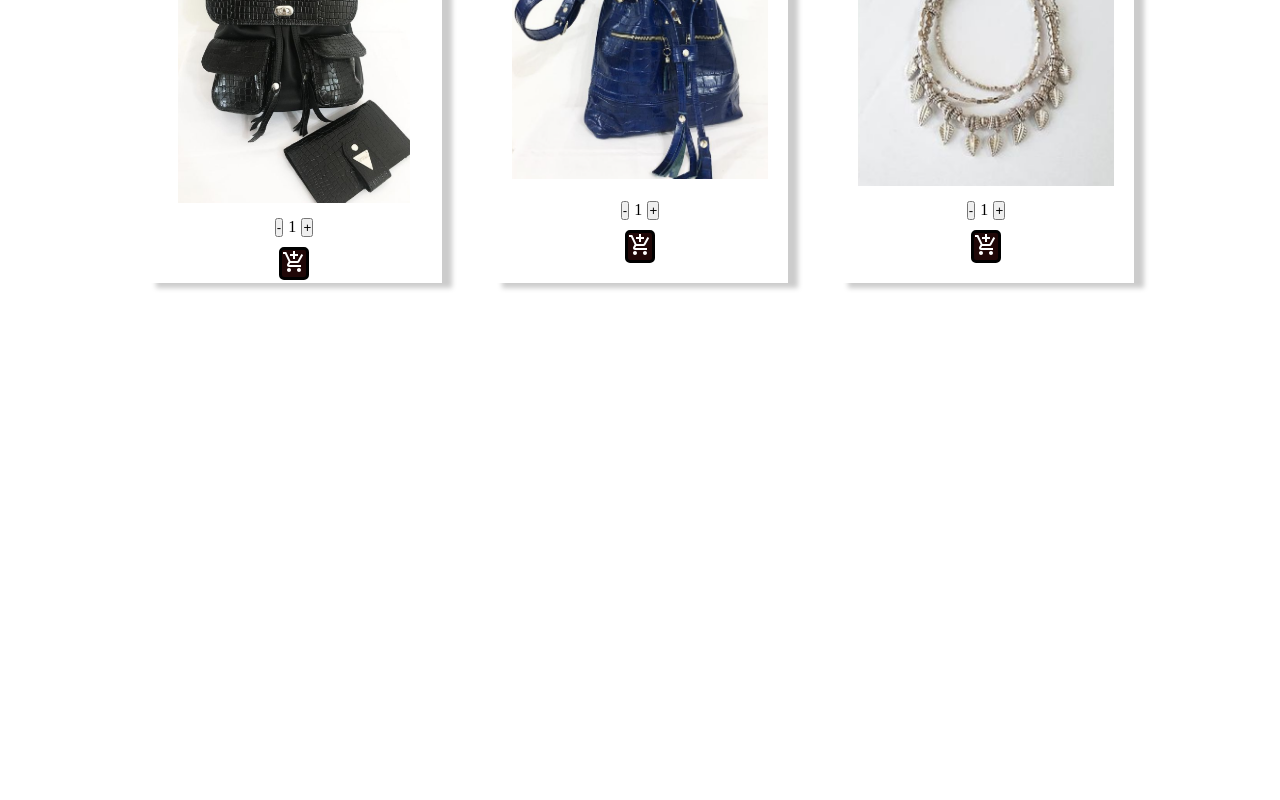
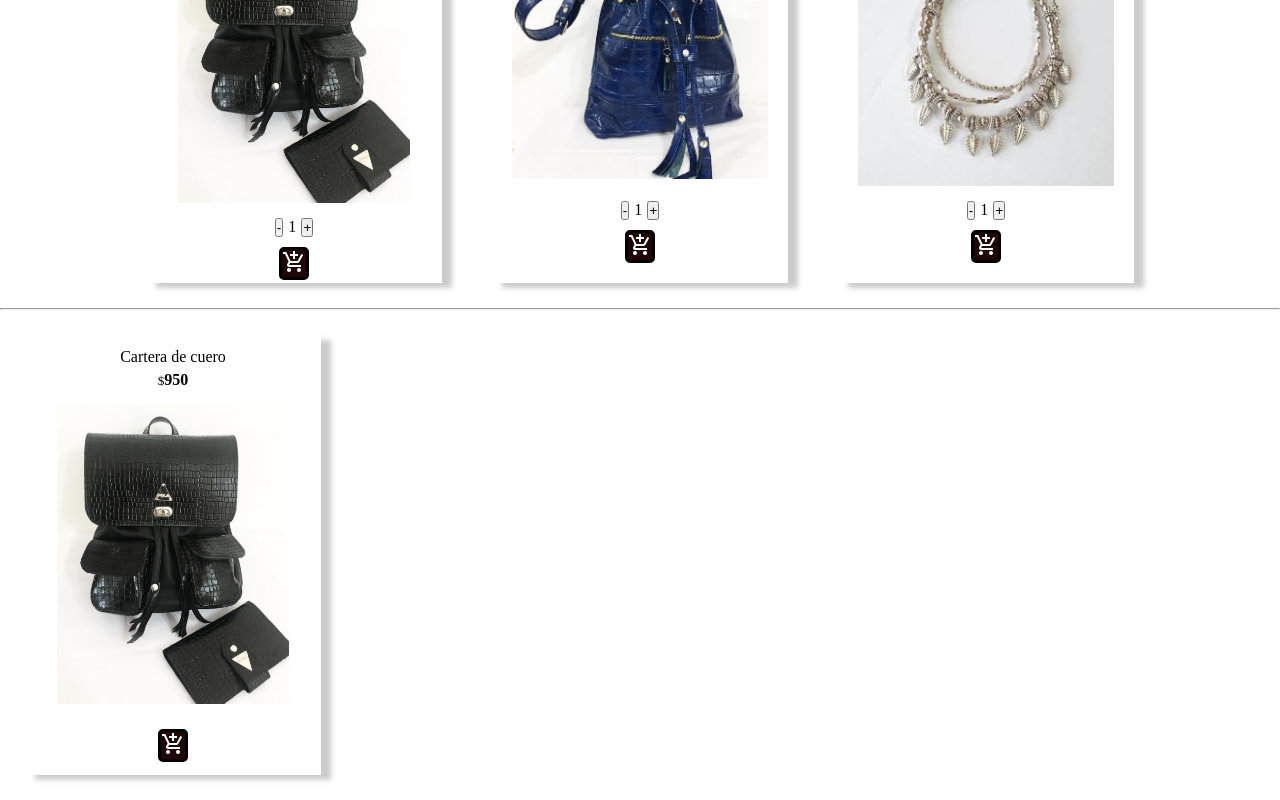
Before and after one commit to lucasbonacci/Ecommerce-pola-coderhouse, a React (Create React App) app: page /itemDetail/1 in a window 1280 px wide. Shown: the part 1847-2647 px from the top of the page. Before the commit the page ends 2155 px from the top, so only its background shows below. Built offline with nearby package versions, Linux system fonts and the light colour scheme.

Commit message:
desafio 6

```diff
--- a/src/componentes/App.js
+++ b/src/componentes/App.js
@@ -2,12 +2,15 @@ import React from 'react'
 import Header from './Header'
 import Principal from './Principal'
 import './App.css'
+import ItemDetailContainer from './ItemDetailContainer'
 
 
 const App = () =>{
     return (<main>
         <Header/>
         <Principal/>
+        <hr/>
+        <ItemDetailContainer/>
     </main>)
 }
 
--- /dev/null
+++ b/src/componentes/ItemDetail.js
@@ -0,0 +1,25 @@
+import React from 'react'
+import './Producto.css'
+import AddShoppingCartIcon from '@material-ui/icons/AddShoppingCart';
+
+const ItemDetail = ({nombre, precio, img,descripcion}) => {
+    return (
+        <div>
+            <div className='producto'>
+            <div className='producto__info'>
+                <p> {nombre}</p>
+                <p className='producto__precio'>
+                    <small>$</small>
+                    <strong>{precio}</strong>
+                </p>
+            </div>
+            <img
+            src={img}
+            alt='Cartera de cuero negra'/>
+            <button> < AddShoppingCartIcon/></button>
+        </div>
+        </div>
+    )
+}
+
+export default ItemDetail
--- /dev/null
+++ b/src/componentes/ItemDetailContainer.js
@@ -0,0 +1,25 @@
+import React, {useState, useEffect} from 'react'
+import ItemDetail from './ItemDetail'
+import taskProductos from './ListaDeProductos'
+
+
+const ItemDetailContainer = () => {
+    const [producto, setProducto] = useState([])
+
+    useEffect(() =>{
+        taskProductos.then(result => {setProducto(result)})
+    },[producto])
+
+    return (
+        <div>
+            {producto.map((e, itemId) =>{
+                itemId=1;
+                if (e.id === itemId){
+                    return <ItemDetail key={e.id} nombre={e.nombre} precio={e.precio} img={e.img} descripcion={e.descripcion} />
+                }
+            })}
+        </div>
+)
+}
+
+export default ItemDetailContainer
--- a/src/componentes/ListaDeProductos.js
+++ b/src/componentes/ListaDeProductos.js
@@ -9,7 +9,8 @@ const listaDeProductos =[
         precio: 950,
         img: cartera1,
         stock:10,
-        min:1
+        min:1,
+        descripcion: 'Lorem ipsum dolor sit amet, nam ne veri aeterno. Eos alia discere an, sed ne sale nobis. Quo mediocrem dissentias cu, everti accusamus vix ad, ne quot epicurei neglegentur mel. An latine sapientem forensibus quo. Placerat platonem pertinacia sed ne.'
     },
     {
         id: 2,
@@ -17,7 +18,8 @@ const listaDeProductos =[
         precio: 700,
         img: cartera2,
         stock:1,
-        min:1
+        min:1,
+        descripcion: 'Lorem ipsum dolor sit amet, nam ne veri aeterno. Eos alia discere an, sed ne sale nobis. Quo mediocrem dissentias cu, everti accusamus vix ad, ne quot epicurei neglegentur mel. An latine sapientem forensibus quo. Placerat platonem pertinacia sed ne.'
     },
     {
         id: 3,
@@ -25,7 +27,8 @@ const listaDeProductos =[
         precio: 1500,
         img: aros,
         stock:7,
-        min:1
+        min:1,
+        descripcion: 'Lorem ipsum dolor sit amet, nam ne veri aeterno. Eos alia discere an, sed ne sale nobis. Quo mediocrem dissentias cu, everti accusamus vix ad, ne quot epicurei neglegentur mel. An latine sapientem forensibus quo. Placerat platonem pertinacia sed ne.'
         },
         {
             id: 11,
@@ -33,7 +36,8 @@ const listaDeProductos =[
             precio: 950,
             img: cartera1,
             stock:10,
-            min:1
+            min:1,
+            descripcion: 'Lorem ipsum dolor sit amet, nam ne veri aeterno. Eos alia discere an, sed ne sale nobis. Quo mediocrem dissentias cu, everti accusamus vix ad, ne quot epicurei neglegentur mel. An latine sapientem forensibus quo. Placerat platonem pertinacia sed ne.'
         },
         {
             id: 21,
@@ -41,7 +45,8 @@ const listaDeProductos =[
             precio: 700,
             img: cartera2,
             stock:1,
-            min:1
+            min:1,
+            descripcion: 'Lorem ipsum dolor sit amet, nam ne veri aeterno. Eos alia discere an, sed ne sale nobis. Quo mediocrem dissentias cu, everti accusamus vix ad, ne quot epicurei neglegentur mel. An latine sapientem forensibus quo. Placerat platonem pertinacia sed ne.'
         },
         {
             id: 31,
@@ -49,7 +54,8 @@ const listaDeProductos =[
             precio: 1500,
             img: aros,
             stock:7,
-            min:1
+            min:1,
+            descripcion: 'Lorem ipsum dolor sit amet, nam ne veri aeterno. Eos alia discere an, sed ne sale nobis. Quo mediocrem dissentias cu, everti accusamus vix ad, ne quot epicurei neglegentur mel. An latine sapientem forensibus quo. Placerat platonem pertinacia sed ne.'
             },
             {
                 id: 12,
@@ -57,7 +63,8 @@ const listaDeProductos =[
                 precio: 950,
                 img: cartera1,
                 stock:10,
-                min:1
+                min:1,
+                descripcion: 'Lorem ipsum dolor sit amet, nam ne veri aeterno. Eos alia discere an, sed ne sale nobis. Quo mediocrem dissentias cu, everti accusamus vix ad, ne quot epicurei neglegentur mel. An latine sapientem forensibus quo. Placerat platonem pertinacia sed ne.'
             },
             {
                 id: 22,
@@ -65,7 +72,8 @@ const listaDeProductos =[
                 precio: 700,
                 img: cartera2,
                 stock:1,
-                min:1
+                min:1,
+                descripcion: 'Lorem ipsum dolor sit amet, nam ne veri aeterno. Eos alia discere an, sed ne sale nobis. Quo mediocrem dissentias cu, everti accusamus vix ad, ne quot epicurei neglegentur mel. An latine sapientem forensibus quo. Placerat platonem pertinacia sed ne.'
             },
             {
                 id: 32,
@@ -73,7 +81,8 @@ const listaDeProductos =[
                 precio: 1500,
                 img: aros,
                 stock:7,
-                min:1
+                min:1,
+                descripcion: 'Lorem ipsum dolor sit amet, nam ne veri aeterno. Eos alia discere an, sed ne sale nobis. Quo mediocrem dissentias cu, everti accusamus vix ad, ne quot epicurei neglegentur mel. An latine sapientem forensibus quo. Placerat platonem pertinacia sed ne.'
                 },
                 {
                     id: 13,
@@ -81,7 +90,8 @@ const listaDeProductos =[
                     precio: 950,
                     img: cartera1,
                     stock:10,
-                    min:1
+                    min:1,
+                    descripcion: 'Lorem ipsum dolor sit amet, nam ne veri aeterno. Eos alia discere an, sed ne sale nobis. Quo mediocrem dissentias cu, everti accusamus vix ad, ne quot epicurei neglegentur mel. An latine sapientem forensibus quo. Placerat platonem pertinacia sed ne.'
                 },
                 {
                     id: 23,
@@ -89,7 +99,8 @@ const listaDeProductos =[
                     precio: 700,
                     img: cartera2,
                     stock:1,
-                    min:1
+                    min:1,
+                    descripcion: 'Lorem ipsum dolor sit amet, nam ne veri aeterno. Eos alia discere an, sed ne sale nobis. Quo mediocrem dissentias cu, everti accusamus vix ad, ne quot epicurei neglegentur mel. An latine sapientem forensibus quo. Placerat platonem pertinacia sed ne.'
                 },
                 {
                     id: 33,
@@ -97,7 +108,8 @@ const listaDeProductos =[
                     precio: 1500,
                     img: aros,
                     stock:7,
-                    min:1
+                    min:1,
+                    descripcion: 'Lorem ipsum dolor sit amet, nam ne veri aeterno. Eos alia discere an, sed ne sale nobis. Quo mediocrem dissentias cu, everti accusamus vix ad, ne quot epicurei neglegentur mel. An latine sapientem forensibus quo. Placerat platonem pertinacia sed ne.'
                     },
 ]
 
@@ -110,5 +122,4 @@ const  taskProductos = new Promise((resolve, reject) => {
     },2000)
 })
 
-
 export default taskProductos
--- a/src/componentes/Principal.js
+++ b/src/componentes/Principal.js
@@ -2,7 +2,7 @@ import React, {useState, useEffect} from 'react'
 import './Principal.css'
 import polabanner from '../assets/bannermujer.jpg'
 import Productos from './Productos'
-import taskProductos from './ListaDeProductos'
+import taskProductos  from './ListaDeProductos'
 
 function Principal() {
 
```
Also changed, not shown: src/componentes/Probadno.js (added).
